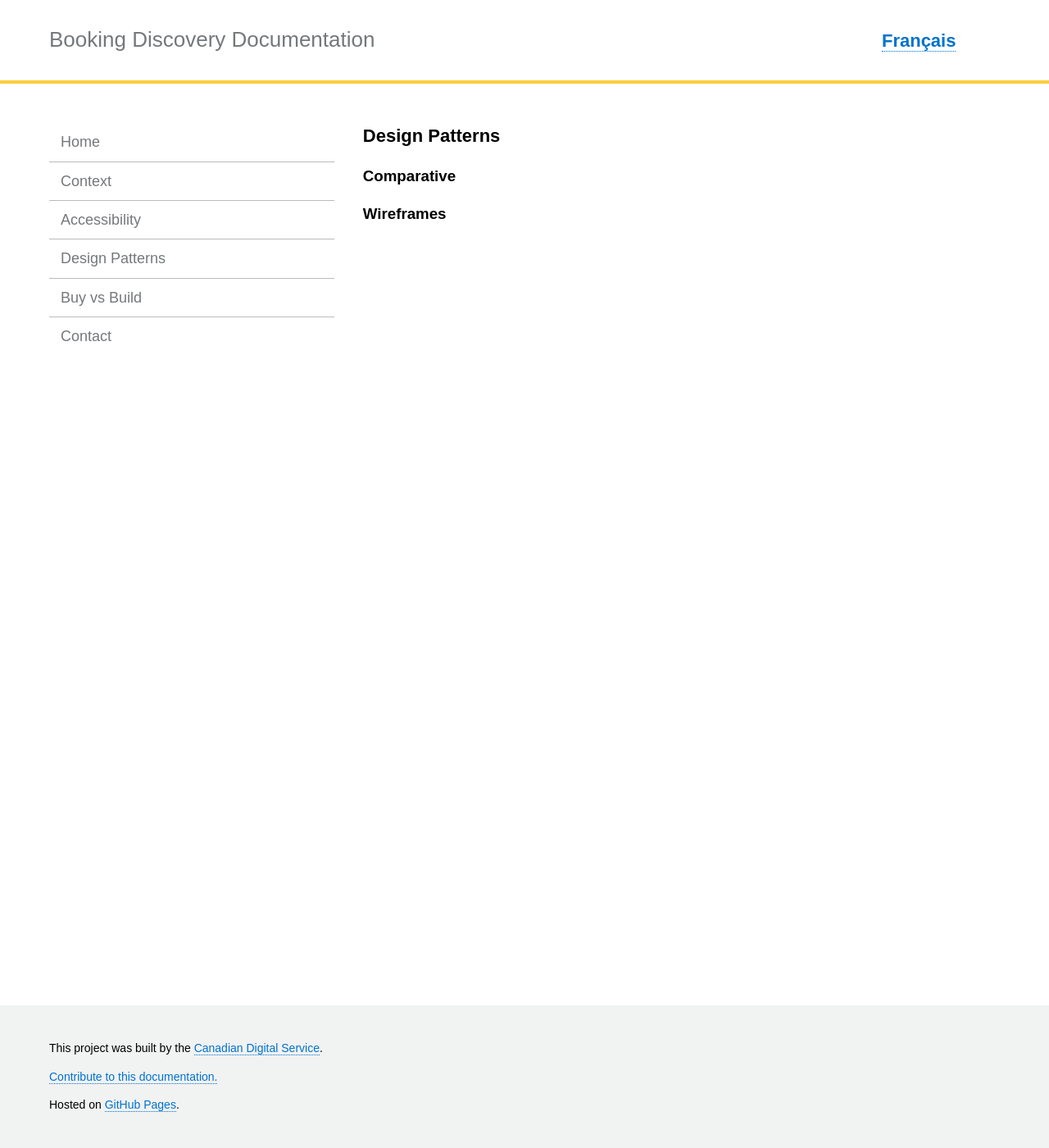
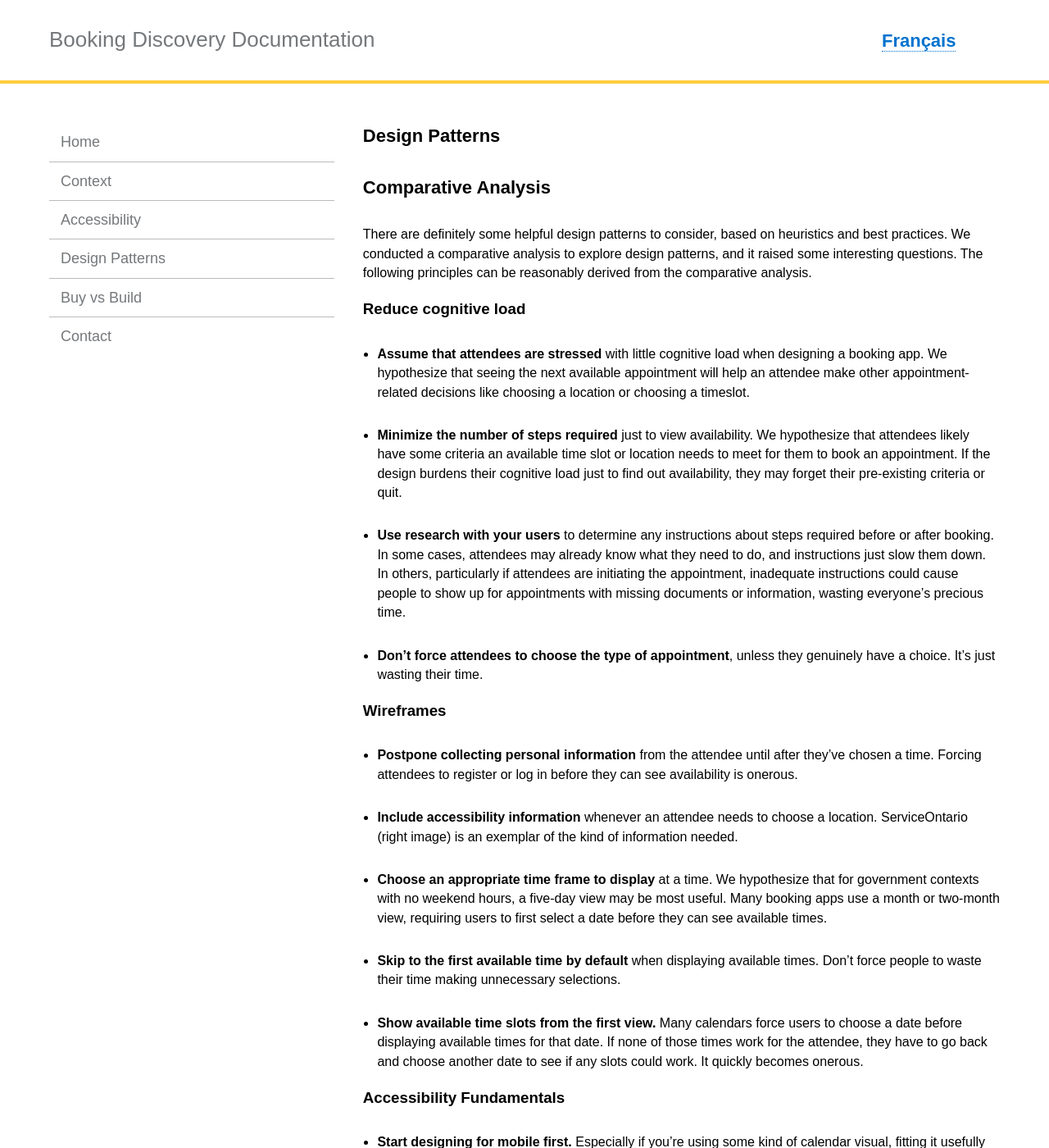
Before and after one commit to cds-snc/booking-documentation, a Jekyll site: the page built from _pages/en/design-patterns.md, in a window 1280 px wide and 1400 px high. Shown: the whole window at 82% size. Built offline with Jekyll 4.4.1, drawn with Linux system fonts in a browser that asks for light colours; some of the changed text lies outside the part shown.

Commit message:
Update design-patterns.md

```diff
--- a/_pages/en/design-patterns.md
+++ b/_pages/en/design-patterns.md
@@ -7,6 +7,44 @@ trans_url: "/fr-design-patterns/"
 ---
 
 
-### Comparative
+## Comparative Analysis
+There are definitely some helpful design patterns to consider, based on heuristics and best practices. We conducted a comparative analysis to explore design patterns, and it raised some interesting questions. The following principles can be reasonably derived from the comparative analysis.
+
+### Reduce cognitive load
+- **Assume that attendees are stressed** with little cognitive load when designing a booking app. We hypothesize that seeing the next available appointment will help an attendee make other appointment-related decisions like choosing a location or choosing a timeslot.
+
+- **Minimize the number of steps required** just to view availability. We hypothesize that attendees likely have some criteria an available time slot or location needs to meet for them to book an appointment. If the design burdens their cognitive load just to find out availability, they may forget their pre-existing criteria or quit.
+
+- **Use research with your users** to determine any instructions about steps required before or after booking. In some cases, attendees may already know what they need to do, and instructions just slow them down. In others, particularly if attendees are initiating the appointment, inadequate instructions could cause people to show up for appointments with missing documents or information, wasting everyone’s precious time.
+
+- **Don’t force attendees to choose the type of appointment**, unless they genuinely have a choice. It’s just wasting their time.
 
 ### Wireframes
+
+- **Postpone collecting personal information** from the attendee until after they’ve chosen a time. Forcing attendees to register or log in before they can see availability is onerous.
+
+- **Include accessibility information** whenever an attendee needs to choose a location. ServiceOntario (right image) is an exemplar of the kind of information needed.
+
+- **Choose an appropriate time frame to display** at a time. We hypothesize that for government contexts with no weekend hours, a five-day view may be most useful. Many booking apps use a month or two-month view, requiring users to first select a date before they can see available times.
+
+- **Skip to the first available time by default** when displaying available times. Don’t force people to waste their time making unnecessary selections.
+
+- **Show available time slots from the first view.** Many calendars force users to choose a date before displaying available times for that date. If none of those times work for the attendee, they have to go back and choose another date to see if any slots could work. It quickly becomes onerous.
+
+### Accessibility Fundamentals
+
+- **Start designing for mobile first.** Especially if you’re using some kind of calendar visual, fitting it usefully onto a mobile screen will be much more difficult than for desktop.
+
+- **Ensure everything can be navigated by keyboard** only. From our analysis, this is rare.
+
+- **Ensure all text is structured and ordered** in a way that makes sense for people using screen readers. This was also a common pitfall for booking apps we looked at.
+
+### Wireframes
+
+We started by storyboarding the steps required around making and managing appointments, and chose a handful of screens to wireframe. This process uncovered a lot of gaps in our understanding of business processes, and reinforced the importance of knowing where all the business processes “touch” appointments.
+
+We used the wireframes to ground conversations with government users, but more work is still to be done.
+
+However, they are based on solid best practices, and we’re sharing the following wireframes in case they help other  government teams.
+
+WARNING: THEY HAVE NOT BEEN TESTED WITH USERS. They are simply consolidations of best practices.
```
